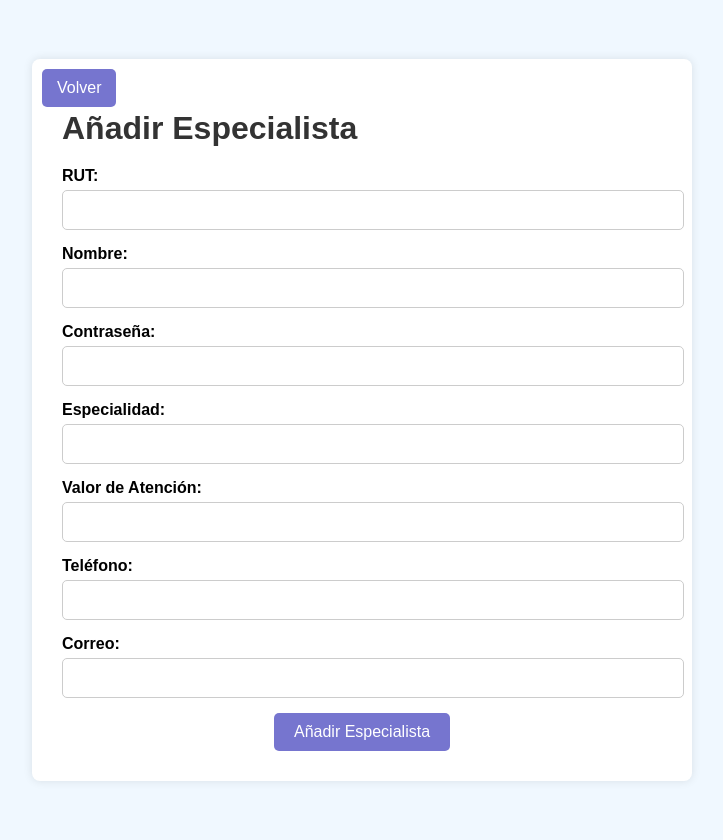
After one commit to RicardoCharris14/Ingenieria_Software, a Flask app: page /anadir_especialista in a window 1280 px wide. The commit adds this page. Shown: the whole page, without its empty margins (278-1001 px from the left). Run offline with Flask 3, Linux system fonts and the light colour scheme.

Commit message:
feat: se añade funcion para añadir especialista desde la pagina de administrador

```diff
--- a/src/Database/poblar_BD.py
+++ b/src/Database/poblar_BD.py
@@ -64,7 +64,7 @@ try:
         ('2024-12-23', '15:00', '17:00', '88990011-2', 1),
         ('2024-12-25', '16:00', '18:00', '88990011-2', 1);
 
-    INSERT INTO Parametro (id, contraseña_admin, fecha_inicio, fecha_final) VALUES (1, 'admin', '2024-11-18', '2024-11-24');
+    INSERT INTO Parametro (id, contraseña_admin, fecha_inicio, fecha_final) VALUES (1, 'admin', '2024-12-18', '2024-12-25');
 
     INSERT INTO Prevision (nombre) VALUES
     ('Colmena'),
--- a/src/main.py
+++ b/src/main.py
@@ -137,6 +137,27 @@ def admin_login():
 @app.route('/administrativo')
 def administrativo():
     return render_template('administradores.html')
+
+@app.route('/anadir_especialista', methods=['GET', 'POST'])
+def anadir_especialista():
+    if request.method == 'POST':
+        rut = request.form.get('rut')
+        nombre = request.form.get('nombre')
+        especialidad = request.form.get('especialidad')
+        valor_atencion = request.form.get('valor_atencion')
+        telefono = request.form.get('telefono')
+        correo = request.form.get('correo')
+        contraseña = request.form.get('contraseña')
+
+        try:
+            DB_functions.anadir_especialista(rut, nombre, contraseña, especialidad, valor_atencion, telefono, correo)
+            flash('Especialista añadido exitosamente', 'success')
+            return redirect(url_for('administrativo'))
+        except Exception as ex:
+            print(ex)
+            flash('Error al añadir el especialista', 'danger')
+            return render_template('anadir_especialista.html', rut=rut, nombre=nombre, especialidad=especialidad, valor_atencion=valor_atencion, telefono=telefono, correo=correo, contraseña=contraseña)
+    return render_template('anadir_especialista.html')
 
 @app.route('/administrativo/gestionar_especialistas')
 def gestionar_especialistas():
--- /dev/null
+++ b/src/static/css/anadir_especialista.css
@@ -0,0 +1,78 @@
+body {
+    font-family: Arial, sans-serif;
+    text-align: center;
+    margin: 0;
+    padding: 20px;
+    background-color: #f0f8ff;
+    display: flex;
+    justify-content: center;
+    align-items: center;
+    height: 100vh;
+}
+
+.container {
+    max-width: 600px;
+    width: 100%;
+    padding: 30px;
+    background-color: #fff;
+    border-radius: 8px;
+    box-shadow: 0 0 10px rgba(0, 0, 0, 0.1);
+    position: relative;
+    text-align: left;
+}
+
+h1 {
+    color: #333;
+    margin-bottom: 20px;
+}
+
+form {
+    display: flex;
+    flex-direction: column;
+}
+
+label {
+    margin-bottom: 5px;
+    font-weight: bold;
+}
+
+input[type="text"], input[type="password"], input[type="number"], input[type="email"] {
+    padding: 10px;
+    margin-bottom: 15px;
+    width: 100%;
+    border: 1px solid #ccc;
+    border-radius: 5px;
+    font-size: 16px;
+}
+
+button {
+    padding: 10px 20px;
+    font-size: 16px;
+    cursor: pointer;
+    background-color: #7675cf;
+    color: white;
+    border: none;
+    border-radius: 5px;
+    align-self: center;
+}
+
+button:hover {
+    background-color: #584d9f;
+}
+
+.volver-btn {
+    position: absolute;
+    top: 10px;
+    left: 10px;
+    padding: 10px 15px;
+    font-size: 16px;
+    cursor: pointer;
+    background-color: #7675cf;
+    color: white;
+    border: none;
+    border-radius: 5px;
+}
+
+.volver-btn:hover {
+    background-color: #584d9f;
+}
--- /dev/null
+++ b/src/templates/anadir_especialista.html
@@ -0,0 +1,32 @@
+<!DOCTYPE html>
+<html lang="es">
+<head>
+    <meta charset="UTF-8">
+    <meta name="viewport" content="width=device-width, initial-scale=1.0">
+    <title>Añadir Especialista</title>
+    <link rel="stylesheet" href="{{ url_for('static', filename='css/anadir_especialista.css') }}">
+</head>
+<body>
+    <div class="container">
+        <button class="volver-btn" onclick="location.href='{{ url_for('administrativo') }}'">Volver</button>
+        <h1>Añadir Especialista</h1>
+        <form action="{{ url_for('anadir_especialista') }}" method="POST">
+            <label for="rut">RUT:</label>
+            <input type="text" id="rut" name="rut" required>
+            <label for="nombre">Nombre:</label>
+            <input type="text" id="nombre" name="nombre" required>
+            <label for="contraseña">Contraseña:</label>
+            <input type="password" id="contraseña" name="contraseña" required>
+            <label for="especialidad">Especialidad:</label>
+            <input type="text" id="especialidad" name="especialidad" required>
+            <label for="valor_atencion">Valor de Atención:</label>
+            <input type="number" id="valor_atencion" name="valor_atencion" required>
+            <label for="telefono">Teléfono:</label>
+            <input type="text" id="telefono" name="telefono" required>
+            <label for="correo">Correo:</label>
+            <input type="email" id="correo" name="correo" required>
+            <button type="submit">Añadir Especialista</button>
+        </form>
+    </div>
+</body>
+</html>
```
Also changed, not shown: src/static/css/buscar_especialistas.css (added, +370 -0 lines), src/templates/buscar_especialistas.html (+6 -8 lines), 1 other file.
